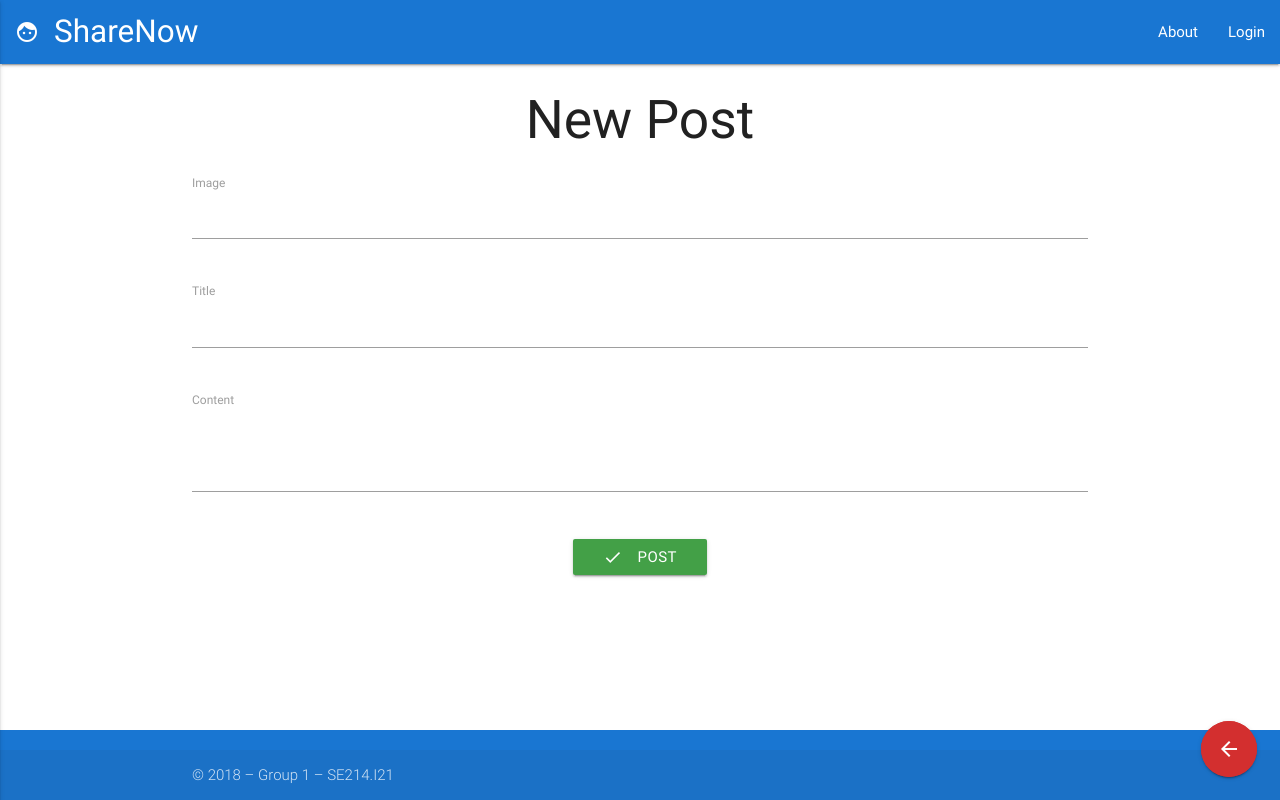
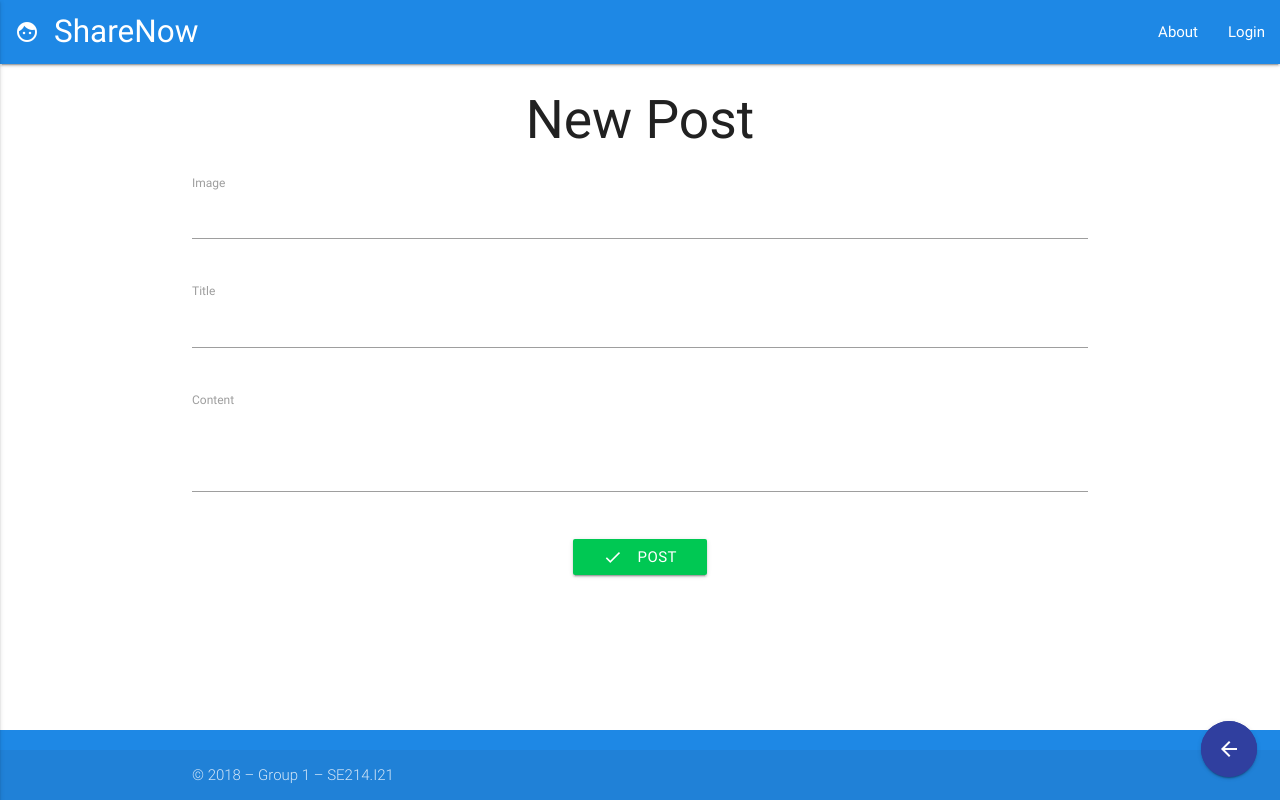
Before and after one commit to nguyenphucthienan/share-now, a React (Create React App) app in the folder client/: page /posts/new in a window 1280 px wide. Built offline with nearby package versions, Linux system fonts and the light colour scheme; no server answers.

Commit message:
Update colors

```diff
--- a/client/src/components/Dashboard.js
+++ b/client/src/components/Dashboard.js
@@ -14,7 +14,7 @@ class Dashboard extends Component {
       <div className="fixed-action-btn">
         <Link
           to="/posts/new"
-          className="waves-effect waves-light btn btn-floating btn-large red darken-2 pulse"
+          className="waves-effect waves-light btn btn-floating btn-large indigo darken-2 pulse"
         >
           <i className="material-icons">add</i>
         </Link>
--- a/client/src/components/Footer.js
+++ b/client/src/components/Footer.js
@@ -3,7 +3,7 @@ import React, { Component } from 'react';
 class Footer extends Component {
   render() {
     return (
-      <footer className="page-footer blue darken-2">
+      <footer className="page-footer blue darken-1">
         <div className="footer-copyright">
           <div className="container">
             © 2018 – Group 1 – SE214.I21
--- a/client/src/components/Header.js
+++ b/client/src/components/Header.js
@@ -23,7 +23,7 @@ class Header extends Component {
       <header>
         <div className="navbar-fixed">
           <nav className="transparent-fixed">
-            <div className="nav-wrapper blue darken-2">
+            <div className="nav-wrapper blue darken-1">
               <Link to="/" className="brand-logo">
                 <i className="material-icons">face</i>ShareNow
               </Link>
--- a/client/src/components/PostCard.js
+++ b/client/src/components/PostCard.js
@@ -8,7 +8,7 @@ class PostCard extends Component {
           <div className="card-image">
             <img src="https://cdn.worldvectorlogo.com/logos/react-1.svg" alt="img" />
             <span className="card-title">Card Title</span>
-            <a className="btn-floating halfway-fab waves-effect waves-light red darken-2"><i className="material-icons">favorite</i></a>
+            <a className="btn-floating halfway-fab waves-effect waves-light red"><i className="material-icons">favorite</i></a>
           </div>
           <div className="card-content">
             <p>I am a very simple card. I am good at containing small bits of information. I am convenient because I require little markup to use effectively.</p>
--- a/client/src/components/PostNew.js
+++ b/client/src/components/PostNew.js
@@ -22,7 +22,7 @@ class PostNew extends Component {
       <div className="fixed-action-btn">
         <a
           onClick={() => this.props.history.goBack()}
-          className="waves-effect waves-light btn btn-floating btn-large red darken-2 pulse"
+          className="waves-effect waves-light btn btn-floating btn-large indigo darken-2 pulse"
         >
           <i className="material-icons">arrow_back</i>
         </a>
@@ -58,7 +58,7 @@ class PostNew extends Component {
                 />
                 <div className="row center-align">
                   <div className="col s12">
-                    <button type="submit" className="btn green darken-1 center-align">
+                    <button type="submit" className="btn green accent-4 center-align">
                       <i className="material-icons left">done</i>Post
                     </button>
                   </div>
```
